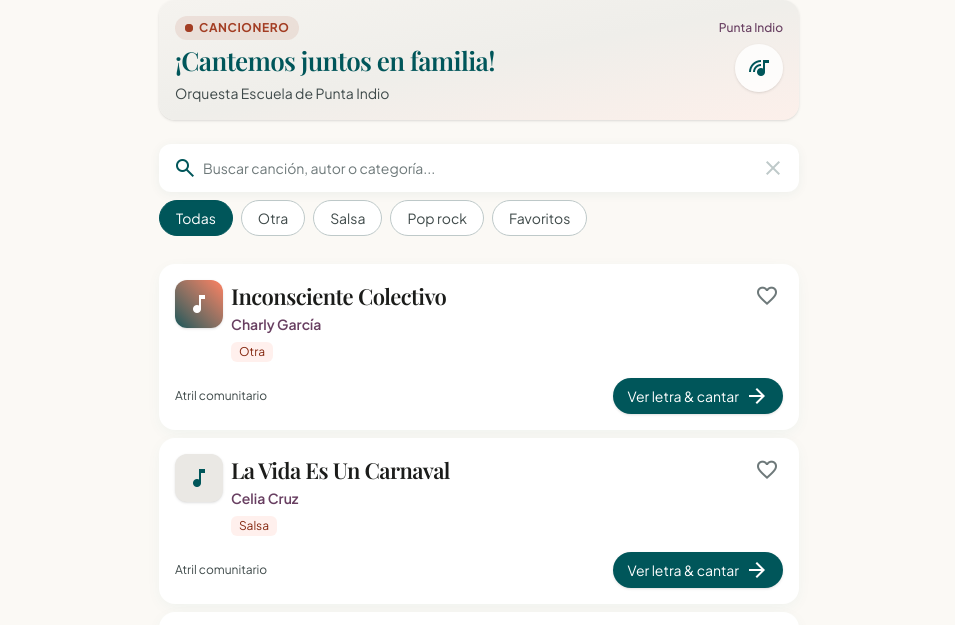
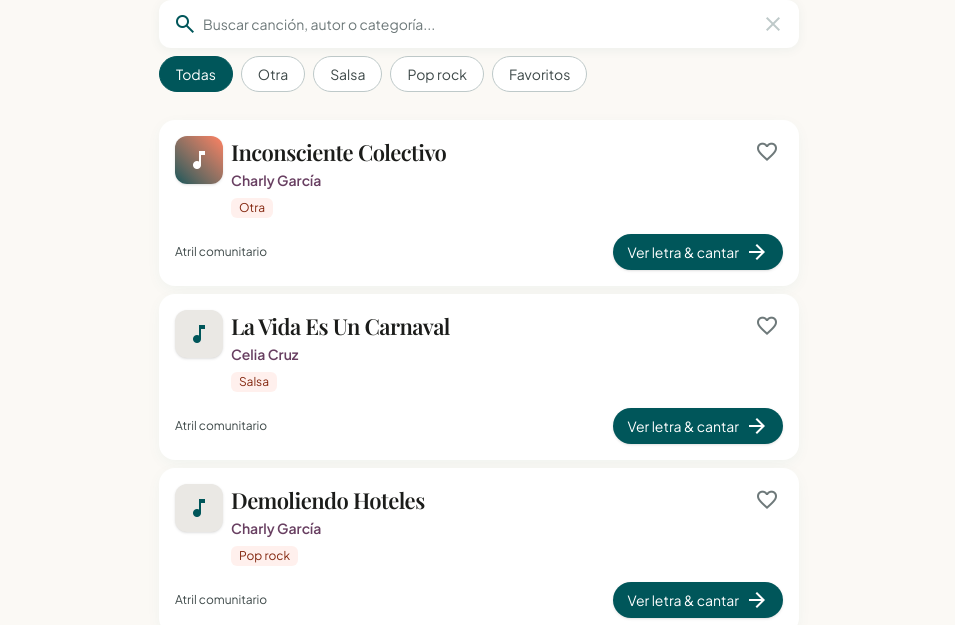
Before and after one commit to oscarvh/ohana, an Eleventy site: page src/canciones.njk in a window 1280 px wide. Shown: the top 625 px of the page, without its empty margins (161-1116 px from the left). Built offline with nearby package versions, Linux system fonts and the light colour scheme; Eleventy itself is replaced by a stand-in of ours; files that its build step writes are made by us from their sources; a web font is replaced by a local one.

Commit message:
Quitar tarjeta de bienvenida de la lista de canciones

```diff
--- a/src/canciones.njk
+++ b/src/canciones.njk
@@ -5,29 +5,6 @@ permalink: /canciones/
 ---
 {% set icono_cancion = "music_note" %}
 <main class="w-full max-w-2xl mx-auto px-margin pt-safe pb-24 flex flex-col gap-space-lg">
-
-  <!-- Tarjeta de bienvenida / evento -->
-  <section class="relative overflow-hidden rounded-2xl bg-gradient-to-br from-surface-container-low via-surface-container to-secondary-fixed/30 p-space-md shadow-sm">
-    <div class="flex items-center justify-between gap-space-sm mb-space-xs">
-      <div class="inline-flex items-center gap-1.5 px-2.5 py-1 rounded-full bg-secondary/10">
-        <span class="relative flex h-2 w-2">
-          <span class="animate-ping absolute inline-flex h-full w-full rounded-full bg-secondary opacity-75"></span>
-          <span class="relative inline-flex rounded-full h-2 w-2 bg-secondary"></span>
-        </span>
-        <span class="text-label-sm text-secondary font-bold uppercase tracking-wider">Cancionero</span>
-      </div>
-      <span class="text-label-sm text-tertiary font-medium">Punta Indio</span>
-    </div>
-    <div class="flex items-start justify-between">
-      <div class="space-y-1">
-        <h2 class="font-serif text-headline-lg-mobile text-primary tracking-tight">¡Cantemos juntos en familia!</h2>
-        <p class="text-body-sm text-on-surface-variant">Orquesta Escuela de Punta Indio</p>
-      </div>
-      <div class="shrink-0 w-12 h-12 rounded-full bg-surface-container-lowest/80 flex items-center justify-center text-primary shadow-sm">
-        <span class="material-symbols-outlined text-[26px]">music_cast</span>
-      </div>
-    </div>
-  </section>
 
   <!-- Buscador -->
   <section class="space-y-space-sm">
```
